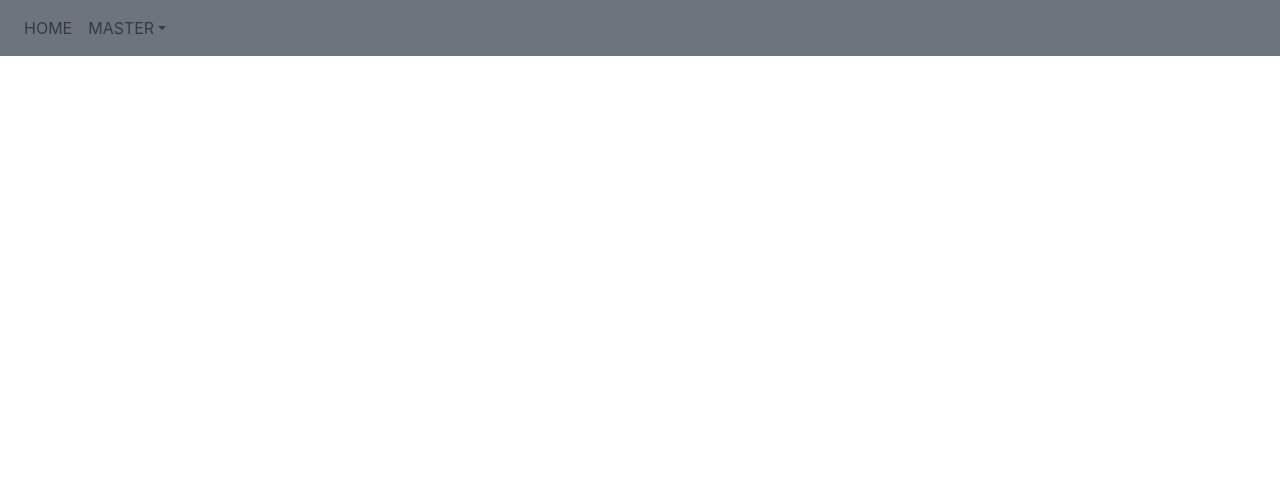
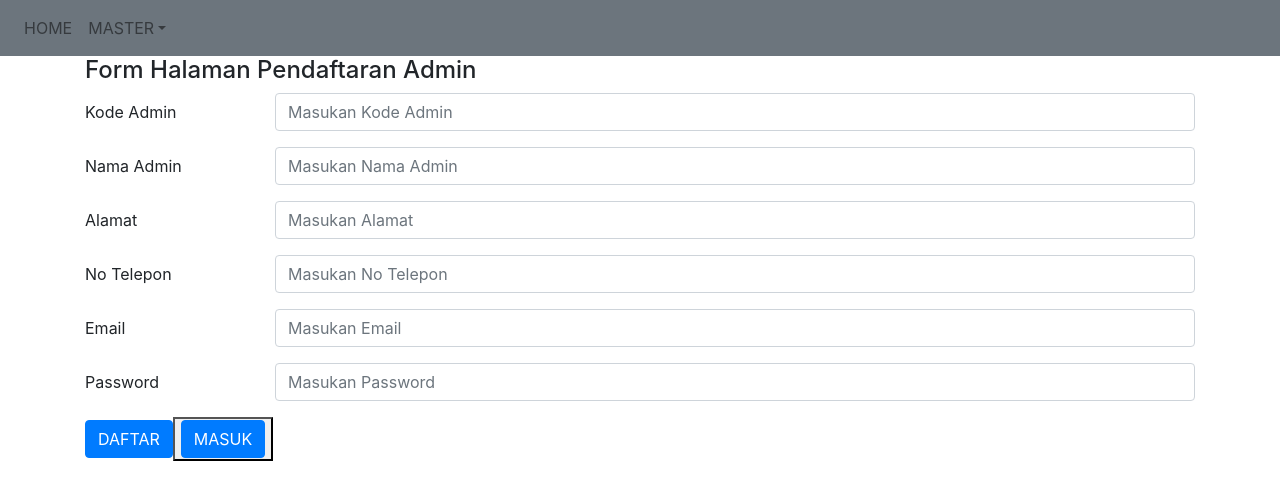
Before and after one commit to latifahiriyani/uas, a React (Create React App) app: page /daftar in a window 1280 px wide. Shown: the top 500 px of the page. Built offline with nearby package versions, Linux system fonts and the light colour scheme.

Commit message:
mencoba membuat login register

```diff
--- a/src/App.js
+++ b/src/App.js
@@ -13,6 +13,10 @@ import EditAdminComp from './Component/Class/EditAdminComp';
 import ListSupplierComp from './Component/Class/ListSupplierComp';
 import TambahSupplierComp from './Component/Class/TambahSupplierComp';
 import EditSupplierComp from './Component/Class/EditSupplierComp';
+import LoginComp from './Component/Fungsional/LoginComp';
+import DaftarComp from './Component/Fungsional/DaftarComp';
+
+
 //import DetailComp from './Component/Fungsional/DetailComp';
 
 
@@ -27,7 +31,9 @@ const App = () => {
     <BrowserRouter>
       <NavbarComp />
       <switch>
-      <Route exact path="/" component={HomePage} />
+      <Route exact path="/" component={LoginComp} />
+      <Route exact path="/HomePage" component={HomePage} />
+      <Route exact path="/daftar" component={DaftarComp}/>
       <Route exact path="/obat" component={ListComp} />
       <Route exact path="/obat/tambah" component={TambahComp} />
       <Route exact path="/obat/edit" component={EditComp} />
--- /dev/null
+++ b/src/Component/Fungsional/DaftarComp.jsx
@@ -0,0 +1,120 @@
+import React, { PureComponent } from 'react'
+import axios from 'axios'
+import { Container, Col, Row, Form, FormGroup, Alert, Label, Input, Button } from 'reactstrap'
+import { Link } from 'react-router-dom'
+
+const api = 'http://localhost:3001'
+
+class DaftarComp extends PureComponent {
+    constructor(props) {
+        super(props)
+        this.state = {
+            kode_admin: '',
+            nama_admin: '',
+            alamat: '',
+            no_tlp: '',
+            email: '',
+            password: '',
+            response: '',
+            display: 'none'
+
+        }
+    }
+
+    handleChange = (e) => {
+        this.setState({ [e.target.name]: e.target.value })
+    }
+
+    Addadmin = () => {
+        axios.post(api + '/tambahadmin', {
+            kode_admin: this.state.kode_admin,
+            nama_admin: this.state.nama_admin,
+            alamat: this.state.alamat,
+            no_tlp: this.state.no_tlp,
+            email: this.state.email,
+            password: this.state.password
+        }).then(json => {
+            if (json.data.status === 200) {
+                this.setState({
+                    response: json.data.values,
+                    display: 'block'
+                })
+            } else {
+                this.setState({
+                    response: json.data.values,
+                    display: 'block'
+                })
+            }
+        })
+    }
+
+    render() {
+        return (
+            <Container>
+                <h4>Form Halaman Pendaftaran Admin</h4>
+                <Alert color="secondary" style={{ display: this.state.display }}>
+                    {this.state.response}
+                </Alert>
+                <Form>
+
+                    <FormGroup row>
+                        <Label for="kode_admin" sm={2}>Kode Admin</Label>
+                        <Col sm={10}>
+                            <Input type="text" name="kode_admin" value={this.state.kode_admin} onChange={this.handleChange} placeholder="Masukan Kode Admin" />
+                        </Col>
+                    </FormGroup>
+
+                    <FormGroup row>
+                        <Label for="nama_admin" sm={2}>Nama Admin</Label>
+                        <Col sm={10}>
+                            <Input type="text" name="nama_admin" value={this.state.nama_admin} onChange={this.handleChange} placeholder="Masukan Nama Admin" />
+                        </Col>
+                    </FormGroup>
+
+                    <FormGroup row>
+                        <Label for="alamat" sm={2}>Alamat</Label>
+                        <Col sm={10}>
+                            <Input type="text" name="alamat" value={this.state.alamat} onChange={this.handleChange} placeholder="Masukan Alamat" />
+                        </Col>
+                    </FormGroup>
+
+                    <FormGroup row>
+                        <Label for="no_tlp" sm={2}>No Telepon</Label>
+                        <Col sm={10}>
+                            <Input type="text" name="no_tlp" value={this.state.no_tlp} onChange={this.handleChange} placeholder="Masukan No Telepon" />
+                        </Col>
+                    </FormGroup>
+
+                    <FormGroup row>
+                        <Label for="email" sm={2}>Email</Label>
+                        <Col sm={10}>
+                            <Input type="text" name="email" value={this.state.email} onChange={this.handleChange} placeholder="Masukan Email" />
+                        </Col>
+                    </FormGroup>
+
+                    <FormGroup row>
+                        <Label for="password" sm={2}>Password</Label>
+                        <Col sm={10}>
+                            <Input type="text" name="password" value={this.state.password} onChange={this.handleChange} placeholder="Masukan Password" />
+                        </Col>
+                    </FormGroup>
+
+                    <FormGroup>
+                        <Row>
+                            <Col>
+                                <Button color="primary" type="button" onClick={this.Addadmin}>DAFTAR</Button>
+
+                                <button>
+                                        <Link to="/" className="btn btn-primary text-left">MASUK</Link>
+                                        </button>
+                            </Col>
+                        </Row>
+                    </FormGroup>
+                </Form>
+            </Container>
+        )
+
+    }
+}
+
+export default DaftarComp
--- /dev/null
+++ b/src/Component/Fungsional/LoginComp.jsx
@@ -0,0 +1,75 @@
+import React, { useState } from 'react';
+import { Link } from 'react-router-dom';
+import { Button, Card, CardBody, CardTittle, CardText, CardSubtitle, CardImg } from 'reactstrap';
+
+const LoginComp = () => {
+    const [username, setUsername] = useState('');
+    const [password, setPassword] = useState('');
+    const onChangeusername = (e) => {
+        const value = e.target.value
+        setUsername(value)
+    }
+
+    const onChangePassword = (e) => {
+        const value = e.target.value
+        setPassword(value)
+    }
+    return (
+
+        <div style={{ marginTop: "100px" }}>
+            <div className="container">
+                <div className="row justify-content-center">
+                    <div className="col-md-6">
+                        <div className="card p-4">
+                            <div className="card-body">
+                                <div className="form-group">
+                                    <div className="text-left">
+                                    <Card>
+                <CardImg top height="150" width="100%" src="/images/1024-500.png" alt="" />
+
+            </Card>
+                                    <label>Email</label>
+                                    </div>
+                                    <input type="text" placeholder="email" className="form-control" value={username} onChange={onChangeusername} />
+                                </div>
+                                <div className="form-group">
+                                <div className="text-left">
+                                    <label>Password</label>
+                                    </div>
+                                    <input type="password" placeholder="password" className="form-control" value={password} onChange={onChangePassword} />
+                                </div>
+
+                                <div className="row">
+
+                                    <div className="col-md-6 text-left">
+
+                                    <button>
+                                        <Link to="/HomePage" className="btn btn-primary text-left" >MASUK</Link>
+                                        </button>
+
+                                    </div>
+
+                                    <div className="col-md-6 text-right">
+                                        <Link to="/daftar" className="">
+                                            Halaman Pendaftaran
+                            </Link>
+
+                                    </div>
+                                </div>
+
+
+
+                            </div>
+
+                        </div>
+
+                    </div>
+                </div>
+
+            </div>
+
+        </div>
+    )
+}
+
+export default LoginComp
```
